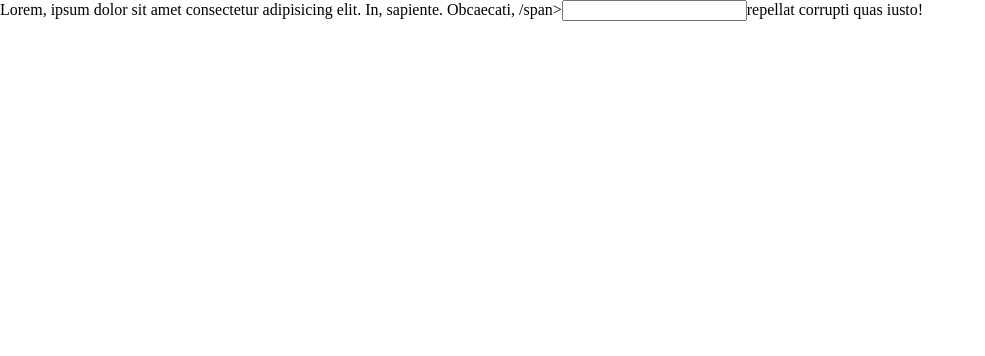
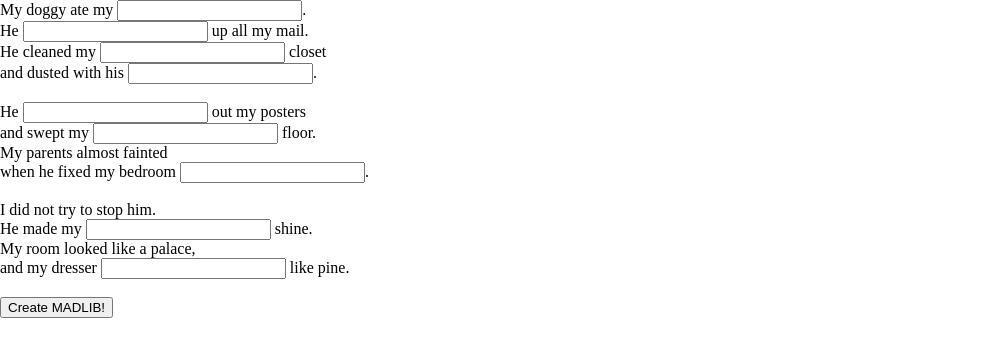
Before and after one commit to epiego/madlib-game, a plain HTML site: page index.html in a window 1280 px wide. Shown: the whole page, without its empty margins (0-985 px from the left). Drawn offline with Linux system fonts and the light colour scheme.

Commit message:
madlib layout

```diff
--- a/index.html
+++ b/index.html
@@ -13,11 +13,30 @@
 </head>
 
 <body>
-    <div></div>Lorem, ipsum dolor sit amet consectetur adipisicing
-    elit. In, sapiente. Obcaecati, <span id= "noun"></span>/span><input></input><aliquam. Dolores sed sit
-    eveniet expedita a corporis est perferendis cupiditate aut?
-     Sint repudiandae debitis, <input>repellat corrupti quas iusto!
+    <div>
+        <p>
+            My doggy ate my <span id="noun-1"><input></span>.<br>
+            He <span id="verb-1"><input></span> up all my mail.<br>
+            He cleaned my <span id="adj-1"><input></span> closet<br>
+            and dusted with his <span id="noun-2"><input></span>.<br>
+            <br>
+            He <span id="verb-2"><input></span> out my posters<br>
+            and swept my <span id="adj-2"><input></span> floor.<br>
+            My parents almost fainted<br>
+            when he fixed my bedroom <span id="noun-3"><input></span>.<br>
+            <br>
+            I did not try to stop him.<br>
+            He made my <span id="noun-4"><input></span> shine.<br>
+            My room looked like a palace,<br>
+            and my dresser <span id="verb-3"><input></span> like pine.<br>
+            <br>
+        </p>
+
+        <button id="createButton">Create MADLIB!</button>
+
+
     </div>
+
     <script type="module" src="app.js"></script>
 </body>
 
```
